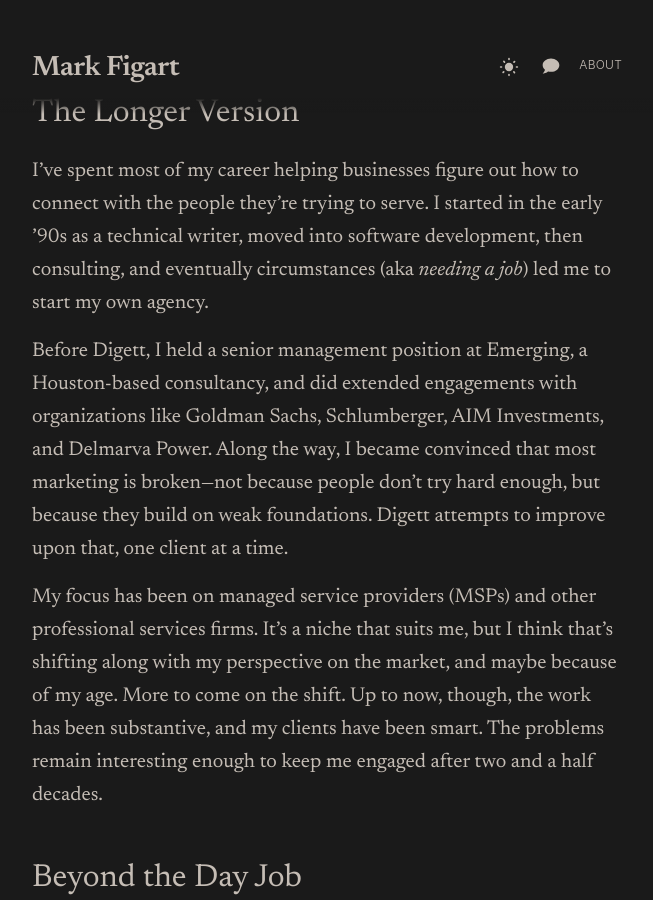
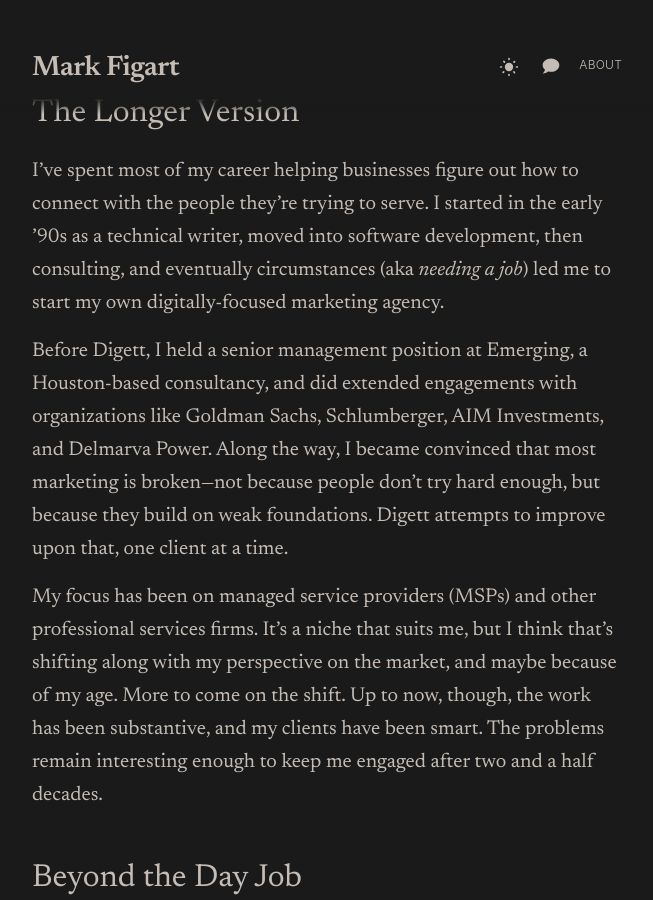
Before and after one commit to figart/60, a Jekyll site: the page built from _pages/about.markdown, in a window 1280 px wide and 900 px high, scrolled down 1031 px. Shown: the whole window, without its empty margins (313-966 px from the left). Built offline with Jekyll 4.4.1, drawn with Linux system fonts in a browser that asks for light colours.

Commit message:
a little more clarification

```diff
--- a/_pages/about.markdown
+++ b/_pages/about.markdown
@@ -16,7 +16,7 @@ When I'm not working, I'm likely on my screened-in porch, in my shop, on a trail
 
 ## The Longer Version
 
-I've spent most of my career helping businesses figure out how to connect with the people they're trying to serve. I started in the early '90s as a technical writer, moved into software development, then consulting, and eventually circumstances (aka _needing a job_) led me to start my own agency.
+I've spent most of my career helping businesses figure out how to connect with the people they're trying to serve. I started in the early '90s as a technical writer, moved into software development, then consulting, and eventually circumstances (aka _needing a job_) led me to start my own digitally-focused marketing agency.
 
 Before Digett, I held a senior management position at Emerging, a Houston-based consultancy, and did extended engagements with organizations like Goldman Sachs, Schlumberger, AIM Investments, and Delmarva Power. Along the way, I became convinced that most marketing is broken—not because people don't try hard enough, but because they build on weak foundations. Digett attempts to improve upon that, one client at a time.
 
```
